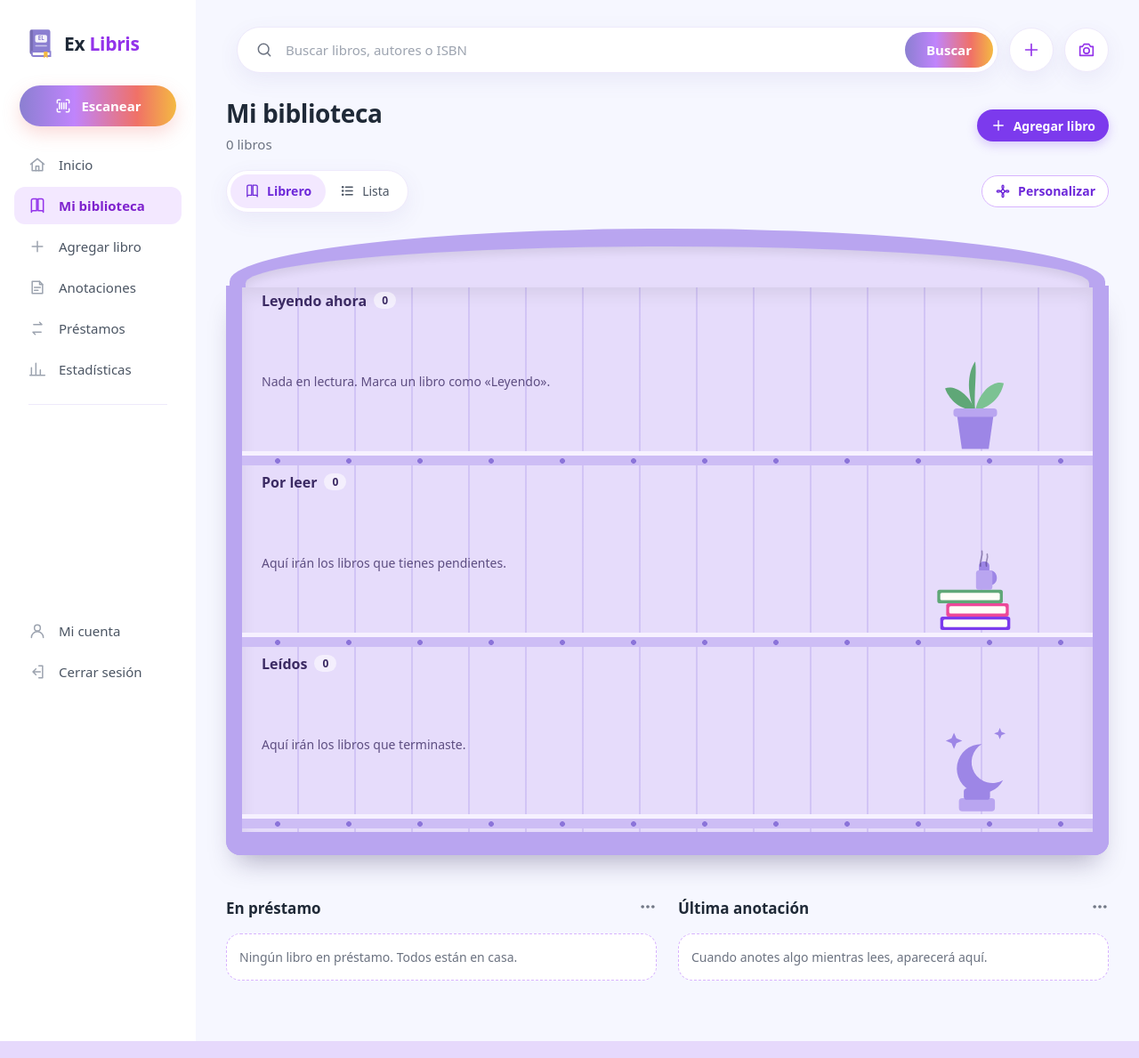
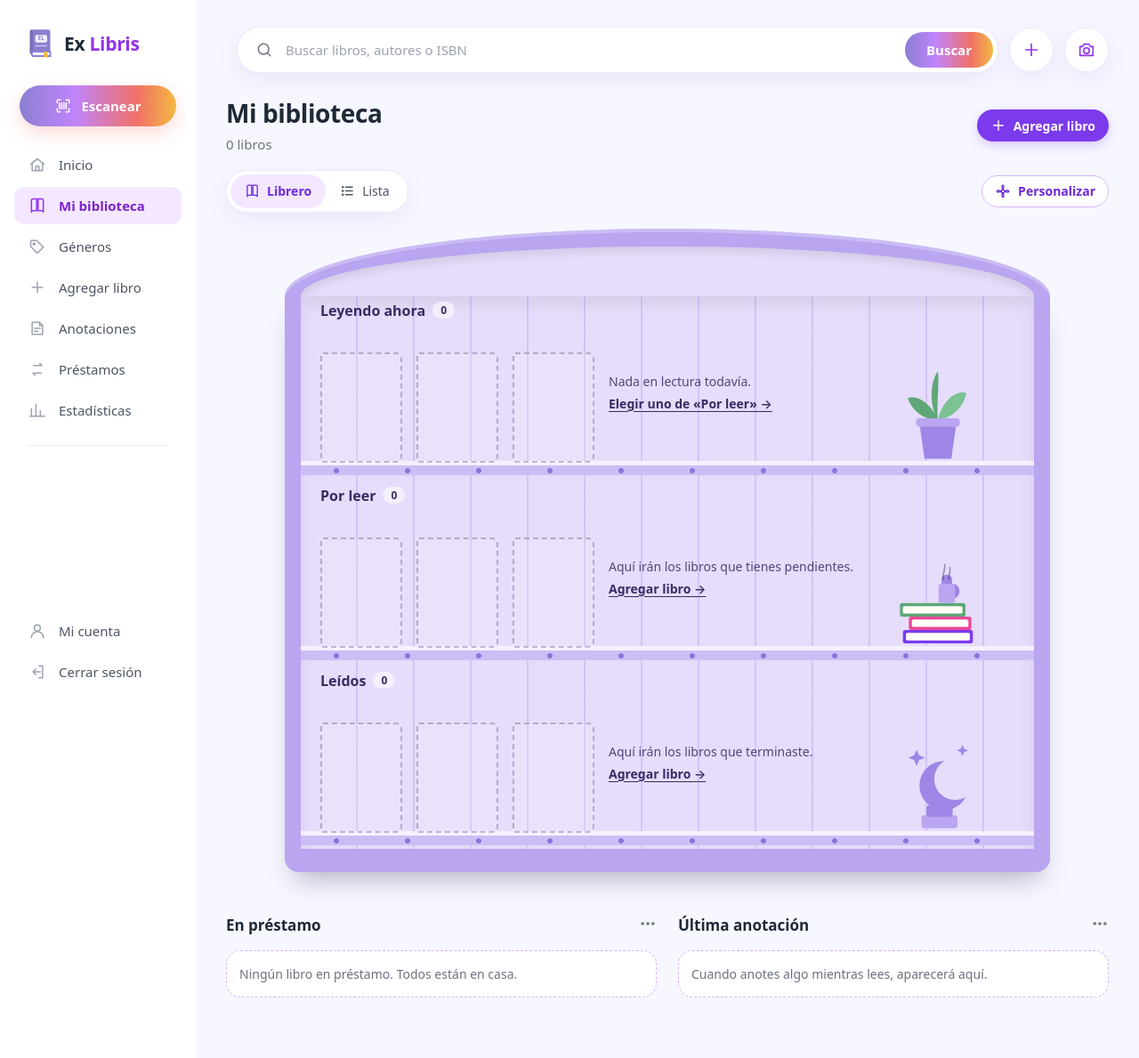
Before and after one commit to AnnyVibes/exlibris, a Django app: page /biblioteca/ in a window 1280 px wide. Shown: the whole page at 89% size. Run offline with Django 5.2, Linux system fonts and the light colour scheme; the visitor is signed in with stand-in values (Sample User, id 1); data comes from the database, SQL or seed files in the repository; data that the repository does not hold is empty.

Commit message:
Sección Géneros, mensajes en fucsia y mueble del librero mejorado
- Nueva sección Géneros en la barra lateral con una tarjeta por género
- Mensajes de confirmación en fucsia, con botón para cerrar y cierre automático
- Mueble con ancho máximo y arco alineado; estantes vacíos con siluetas y acción

Co-Authored-By: Claude Opus 5.5 <noreply@anthropic.com>
Claude-Session: https://claude.ai/code/session_01GYL794gNVj3QXKcKwqtHSP

```diff
--- a/biblioteca/static/biblioteca/css/exlibris.css
+++ b/biblioteca/static/biblioteca/css/exlibris.css
@@ -625,7 +631,10 @@ a:focus-visible, button:focus-visible, select:focus-visible, input[type=file]:fo
 .marca-prestamo { position: absolute; top: 6px; right: 6px; z-index: 1; width: 12px; height: 12px; border-radius: 50%; background: #ec4899; box-shadow: 0 0 0 2px #fff; }
 .progreso-repisa { position: absolute; left: 7px; right: 5px; bottom: 6px; z-index: 1; height: 5px; border-radius: 999px; background: rgba(255,255,255,.7); overflow: hidden; }
 .progreso-repisa span { display: block; height: 100%; background: var(--primario); }
-.repisa-vacia { grid-column: 1 / -2; align-self: center; margin-bottom: var(--tabla); font-size: 14px; color: var(--texto-mueble); opacity: .8; }
+.hueco { display: block; height: calc(var(--alto) * .9); margin-bottom: calc(var(--tabla) - 2px); border: 2px dashed color-mix(in srgb, var(--texto-mueble) 30%, transparent); border-radius: 3px 7px 7px 3px; background: rgba(255,255,255,.18); }
+.repisa-vacia { grid-column: 4 / -2; align-self: center; margin-bottom: var(--tabla); color: var(--texto-mueble); font-size: 14px; }
+.repisa-vacia p { opacity: .85; margin-bottom: 4px; }
+.repisa-vacia a { font-weight: 600; text-decoration: underline; text-underline-offset: 3px; }
 .adorno-repisa { display: flex; align-items: flex-end; justify-content: center; height: var(--alto); margin-bottom: calc(var(--tabla) - 1px); }
 .adorno-repisa .adorno { width: 100%; max-height: 82%; }
 
@@ -638,11 +647,12 @@ a:focus-visible, button:focus-visible, select:focus-visible, input[type=file]:fo
 
 /* Diseño «Mueble»: copete en arco, laterales gruesos, tablones verticales y clavos en las repisas */
 .estilo-mueble .mueble-copete {
-  height: 66px; margin: 0 4px -2px; background: var(--mueble);
-  border-radius: 50% 50% 0 0 / 90% 90% 0 0; position: relative;
+  height: 76px; margin: 0 0 -1px; background: var(--mueble);
+  border-radius: 50% 50% 0 0 / 100% 100% 0 0; position: relative;
+  box-shadow: inset 0 4px 0 rgba(255,255,255,.25);
 }
-.estilo-mueble .mueble-copete::after { content: ""; position: absolute; left: 18px; right: 18px; bottom: 0; height: 46px;
-  background: var(--interior); border-radius: 50% 50% 0 0 / 90% 90% 0 0; box-shadow: inset 0 6px 10px rgba(0,0,0,.08); }
+.estilo-mueble .mueble-copete::after { content: ""; position: absolute; left: 18px; right: 18px; bottom: 0; height: 56px;
+  background: var(--interior); border-radius: 50% 50% 0 0 / 100% 100% 0 0; box-shadow: inset 0 6px 10px rgba(0,0,0,.08); }
 .estilo-mueble .mueble-interior {
   border: 18px solid var(--mueble); border-top: 0; border-bottom-width: 26px; border-radius: 0 0 16px 16px;
   padding: 6px 0 4px;
@@ -653,6 +663,8 @@ a:focus-visible, button:focus-visible, select:focus-visible, input[type=file]:fo
   radial-gradient(circle at 40px calc(100% - 5px), var(--clavo) 0 2.6px, transparent 3.2px) 0 0 / 80px var(--fila) repeat,
   linear-gradient(to bottom, transparent calc(100% - var(--tabla)), var(--tabla-sup) calc(100% - var(--tabla)),
     var(--tabla-sup) calc(100% - var(--tabla) + 5px), var(--tabla-frente) calc(100% - var(--tabla) + 5px)) 0 0 / 100% var(--fila) repeat-y; }
+.estilo-mueble { max-width: 860px; margin-inline: auto; }
+.estilo-mueble .estante-seccion + .estante-seccion { margin-top: 4px; }
 .estilo-mueble.librero-color-noche .estante-cabecera h2 span { background: rgba(255,255,255,.15); }
 
 @media (max-width: 860px) {
--- a/biblioteca/templates/base.html
+++ b/biblioteca/templates/base.html
@@ -19,6 +19,7 @@
     <nav class="nav" aria-label="Principal">
       <a href="{% url 'inicio' %}" class="{% if url == 'inicio' %}activo{% endif %}">{% icono 'inicio' %} Inicio</a>
       <a href="{% url 'biblioteca' %}" class="{% if url == 'biblioteca' or url == 'libro_detalle' %}activo{% endif %}">{% icono 'libros' %} Mi biblioteca</a>
+      <a href="{% url 'generos' %}" class="{% if url == 'generos' %}activo{% endif %}">{% icono 'etiqueta' %} Géneros</a>
       <a href="{% url 'libro_nuevo' %}" class="{% if url == 'libro_nuevo' %}activo{% endif %}">{% icono 'mas' %} Agregar libro</a>
       <a href="{% url 'anotaciones' %}" class="{% if url == 'anotaciones' %}activo{% endif %}">{% icono 'nota' %} Anotaciones</a>
       <a href="{% url 'prestamos' %}" class="{% if url == 'prestamos' %}activo{% endif %}">{% icono 'prestamo' %} Préstamos</a>
@@ -45,7 +46,7 @@
     </header>
 
     {% if messages %}
-      <ul class="mensajes" role="status">{% for m in messages %}<li class="{{ m.tags }}">{% if m.tags == 'error' %}{% icono 'alerta' %}{% elif m.tags == 'info' or m.tags == 'warning' %}{% icono 'info' %}{% else %}{% icono 'check' %}{% endif %}<span>{{ m }}</span></li>{% endfor %}</ul>
+      <ul class="mensajes" role="status">{% for m in messages %}<li class="{{ m.tags }}">{% if m.tags == 'error' %}{% icono 'alerta' %}{% elif m.tags == 'info' or m.tags == 'warning' %}{% icono 'info' %}{% else %}{% icono 'check' %}{% endif %}<span>{{ m }}</span><button type="button" class="cerrar-mensaje" aria-label="Cerrar mensaje">&times;</button></li>{% endfor %}</ul>
     {% endif %}
 
     {% block contenido %}{% endblock %}
@@ -93,6 +94,16 @@
 </nav>
 {% endwith %}
 {% endblock %}
+<script>
+/* Mensajes: se cierran con la ×; los de confirmación se van solos a los 6 s (los errores se quedan). */
+(function () {
+  document.querySelectorAll(".mensajes li").forEach((li) => {
+    const cerrar = () => { li.classList.add("saliendo"); setTimeout(() => li.remove(), 250); };
+    li.querySelector(".cerrar-mensaje").addEventListener("click", cerrar);
+    if (!li.classList.contains("error")) setTimeout(cerrar, 6000);
+  });
+})();
+</script>
 {% block scripts %}{% endblock %}
 </body>
 </html>
--- a/biblioteca/templates/biblioteca/biblioteca.html
+++ b/biblioteca/templates/biblioteca/biblioteca.html
@@ -89,7 +89,11 @@
               {% if libro.estado == "leyendo" %}<span class="progreso-repisa"><span style="width: {{ libro.progreso }}%"></span></span>{% endif %}
             </a>
           {% empty %}
-            <p class="repisa-vacia">{% if seccion.valor == "leyendo" %}Nada en lectura. Marca un libro como «Leyendo».{% elif seccion.valor == "por_leer" %}Aquí irán los libros que tienes pendientes.{% else %}Aquí irán los libros que terminaste.{% endif %}</p>
+            <span class="hueco" aria-hidden="true"></span><span class="hueco" aria-hidden="true"></span><span class="hueco" aria-hidden="true"></span>
+            <div class="repisa-vacia">
+              <p>{% if seccion.valor == "leyendo" %}Nada en lectura todavía.{% elif seccion.valor == "por_leer" %}Aquí irán los libros que tienes pendientes.{% else %}Aquí irán los libros que terminaste.{% endif %}</p>
+              {% if seccion.valor == "leyendo" %}<a href="?estado=por_leer&amp;vista=lista">Elegir uno de «Por leer» →</a>{% else %}<a href="{% url 'libro_nuevo' %}">Agregar libro →</a>{% endif %}
+            </div>
           {% endfor %}
           <span class="adorno-repisa">{% include "biblioteca/_adorno.html" with nombre=seccion.adorno %}</span>
         </div>
--- a/biblioteca/urls.py
+++ b/biblioteca/urls.py
@@ -10,6 +10,7 @@ urlpatterns = [
     path("registro/", views.registro, name="registro"),
     path("biblioteca/", views.biblioteca, name="biblioteca"),
     path("biblioteca/librero/", views.librero_preferencias, name="librero_preferencias"),
+    path("generos/", views.generos, name="generos"),
     path("escanear/", views.escanear, name="escanear"),
     path("libros/nuevo/", views.libro_nuevo, name="libro_nuevo"),
     path("libros/<int:pk>/", views.libro_detalle, name="libro_detalle"),
--- a/biblioteca/views.py
+++ b/biblioteca/views.py
@@ -112,6 +112,23 @@ def librero_preferencias(request):
     if url_has_allowed_host_and_scheme(siguiente, allowed_hosts={request.get_host()}):
         return redirect(siguiente)
     return redirect("biblioteca")
+
+
+@login_required
+def generos(request):
+    """Sección «Géneros»: una tarjeta por género con sus libros más recientes."""
+    libros = Libro.objects.filter(propietario=request.user).exclude(genero="")
+    tarjetas = []
+    for nombre, total in estadisticas.generos(request.user, limite=50):
+        tarjetas.append({
+            "nombre": nombre, "total": total,
+            "libros": list(libros.filter(genero=nombre).order_by("-creado")[:5]),
+            "leidos": libros.filter(genero=nombre, estado=Libro.Estado.LEIDO).count(),
+        })
+    return render(request, "biblioteca/generos.html", {
+        "tarjetas": tarjetas,
+        "sin_genero": Libro.objects.filter(propietario=request.user, genero="").count(),
+    })
 
 
 @login_required
```
Also changed, not shown: other parts of biblioteca/static/biblioteca/css/exlibris.css (+24 -2 lines), AI_LOG.md (+1 -0 lines), biblioteca/templates/biblioteca/generos.html (added, +47 -0 lines), biblioteca/tests/test_seccion_generos.py (added, +35 -0 lines), docs/auditoria-ux.md (+11 -1 lines), specs/requirements.md (+1 -0 lines), 2 other files.
